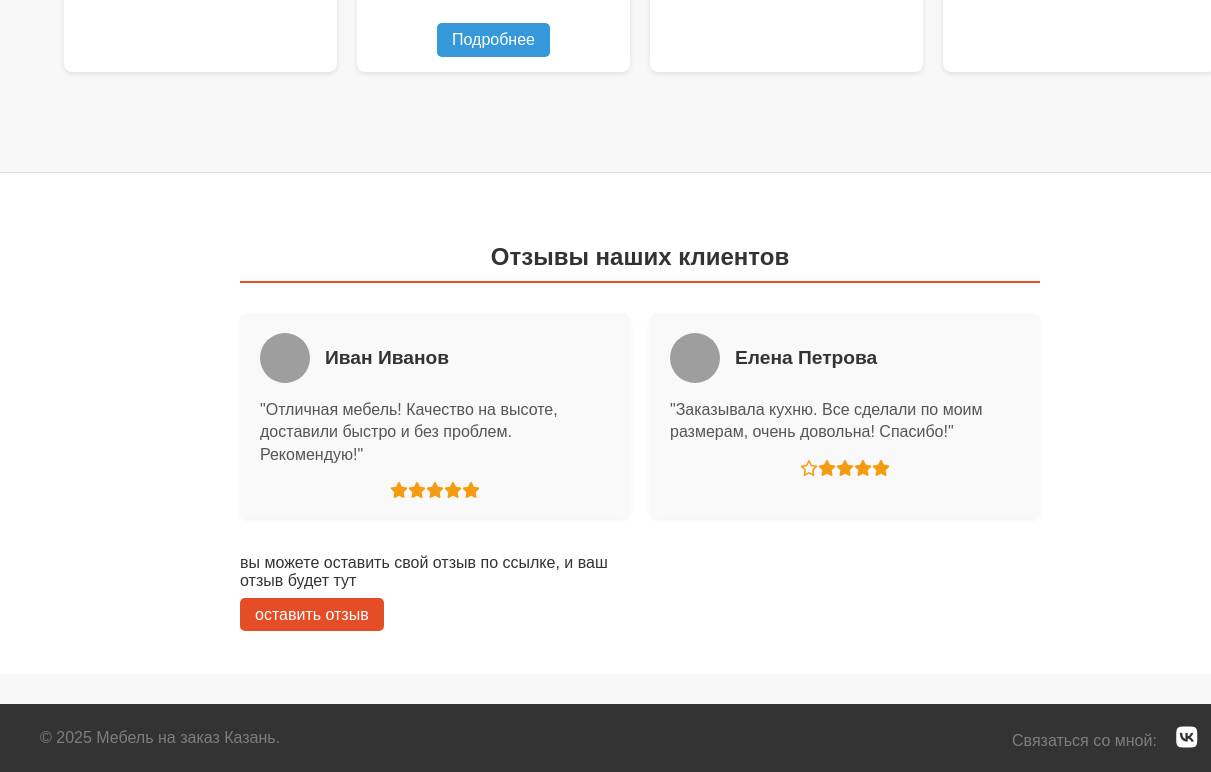
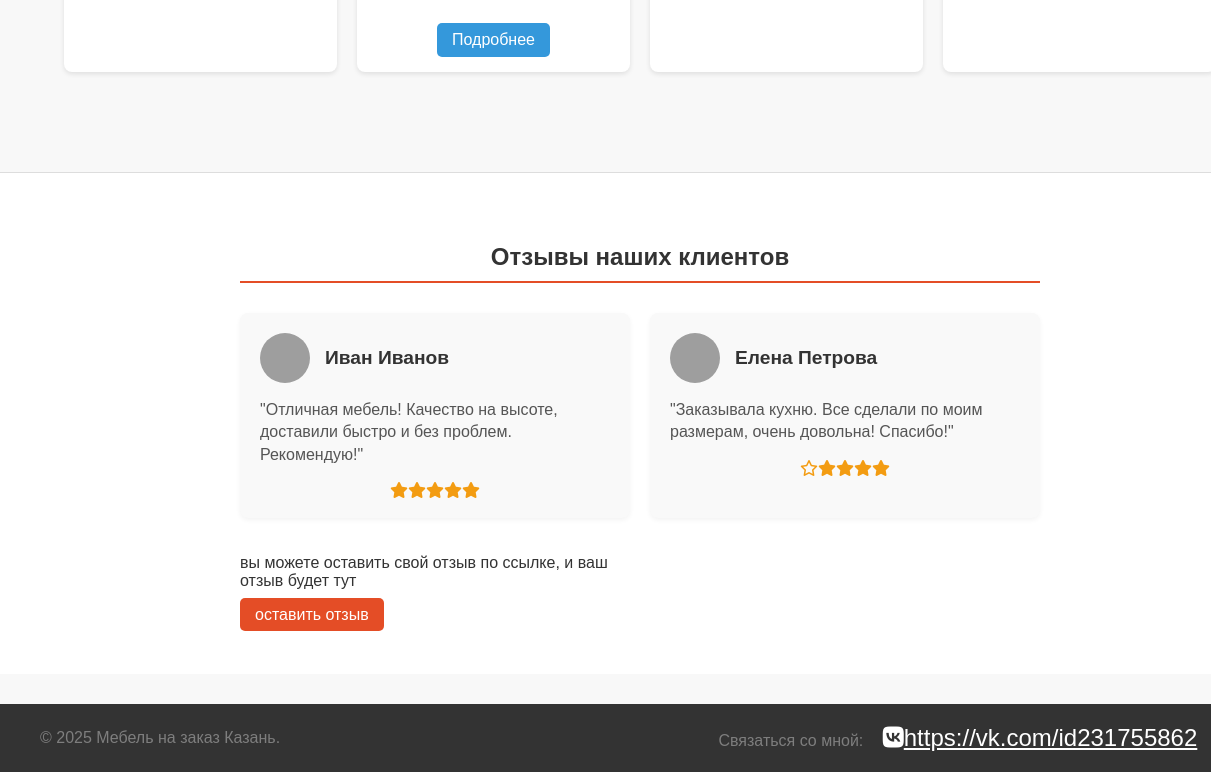
Before and after one commit to kirill-Fe/mebel-na-zakaz, a plain HTML site: page index.html in a window 1280 px wide. Shown: the part 1576-2348 px from the top of the page, 0-1211 px from the left. Drawn offline with Linux system fonts and the light colour scheme; grey boxes are pictures that could not be loaded.

Commit message:
Update index.html

```diff
--- a/index.html
+++ b/index.html
@@ -376,7 +376,7 @@
         <p>&copy; 2025 Мебель на заказ Казань.</p>
         <div class="social-links">
             <span>Связаться со мной:</span>
-            <a href="https://vk.com/" target="_blank"><i class="fab fa-vk"></i></a>
+            <a href="https://vk.com/" target="_blank"><i class="fab fa-vk"></i>https://vk.com/id231755862</a>
             <a href="https://t.me/" target="_blank"><i class="fab fa-telegram"></i></a>
             <!-- Добавьте другие социальные сети, если нужно -->
         </div>
```
